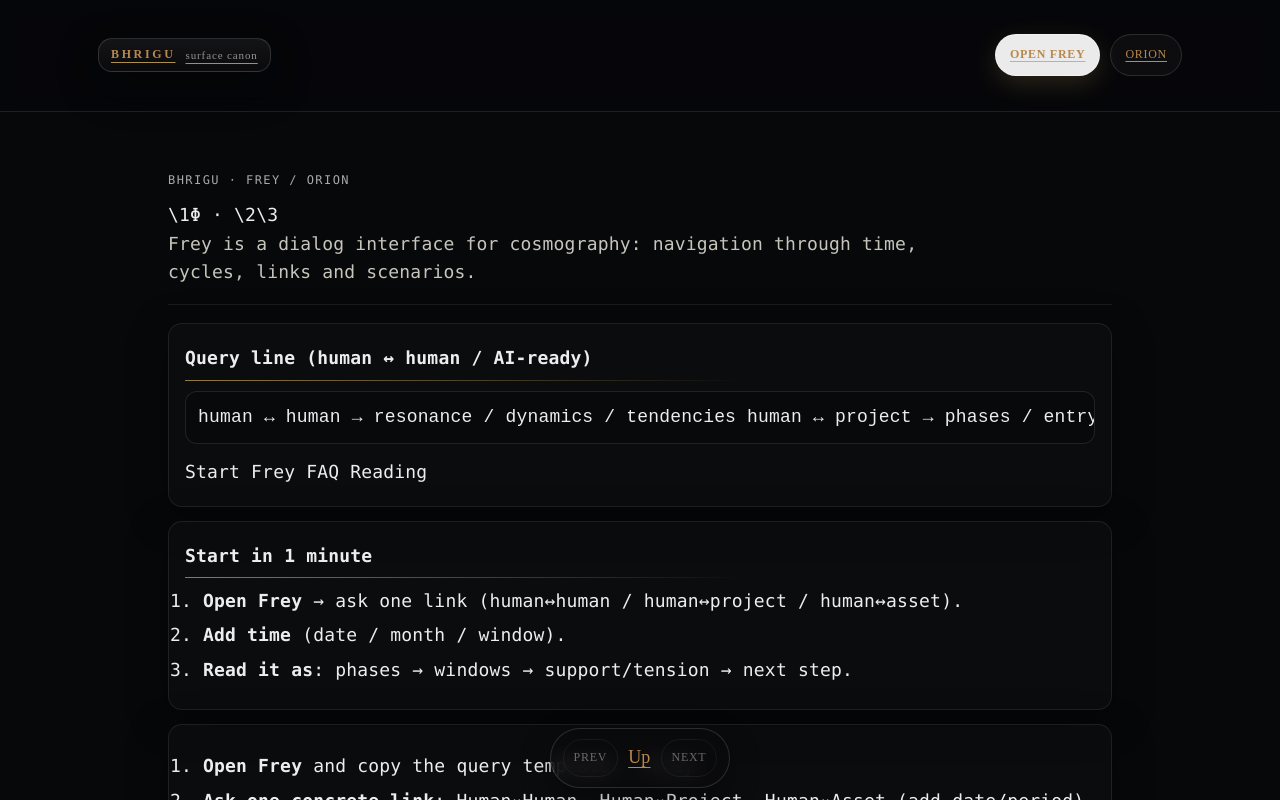
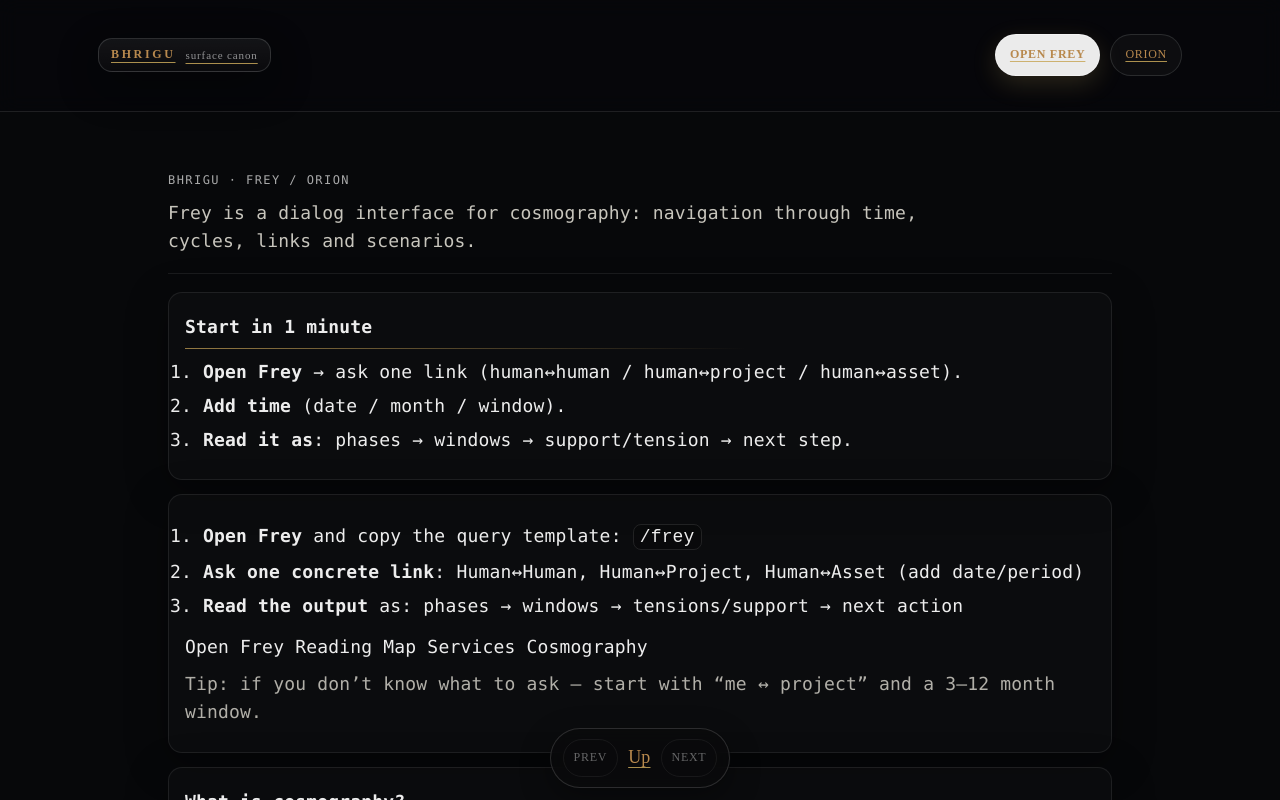
Before and after one commit to AiBhrigu/bhrigu-portal, a Next.js app: page /faq in a window 1280 px wide. Shown: the top 800 px of the page. Built offline with nearby package versions, Linux system fonts and the light colour scheme.

Commit message:
portal: surface artifact cleanup v0.2

```diff
--- a/pages/cosmographer.js
+++ b/pages/cosmographer.js
@@ -251,7 +251,6 @@ export default function Cosmographer() {
 
       </section>
 
-          <div style={{ marginTop: 12, fontSize: 12, opacity: 0.6 }}>{/* ATOM_EN_ONLY_FOOTNOTE_V0_6 */}EN-only. Surface description — no internal mechanics.</div>
         </div>
                   {/*  */}
 
--- a/pages/faq.js
+++ b/pages/faq.js
@@ -14,29 +14,10 @@ export default function FAQ() {
       <main className="wrap">
         <header className="hero">
           <div className="kicker">BHRIGU · Frey / ORION</div>
-          \1Φ · \2\3
           <p className="subtitle">
             Frey is a dialog interface for cosmography: navigation through time, cycles, links and scenarios.
           </p>
         </header>
-
-          <section className="card">
-            <h2>Query line (human ↔ human / AI-ready)</h2>
-            <pre className="pre">human ↔ human → resonance / dynamics / tendencies
-human ↔ project → phases / entry-exit windows / friction points
-human ↔ asset → timing / risk-support tone / cycles
-author ↔ style → amplification vs dilution / peaks
-user ↔ scenario → relevance / maturity / decision nodes</pre>
-
-            <div className="nav">
-              Start
-              Frey
-              FAQ
-              Reading
-            </div>
-          </section>
-
-
           <section className="card">
             <h2>Start in 1 minute</h2>
             <ol className="ol">
--- a/pages/investors.js
+++ b/pages/investors.js
@@ -21,7 +21,7 @@ export default function Investors() {
           <a className="btn secondary" href="mailto:aibhrigu@gmail.com?subject=BHRIGU%20Partner%20%2F%20Investor%20%E2%80%94%20intro">Partner intro</a>
         </div>
 
-        <div className="marker">__INVESTORS_SURFACE_V0_1__</div>
+        <div className="marker" style={{display:"none"}}>___INVESTORS_SURFACE_V0_1__</div>
       </div>
 
       <section className="section">
```
